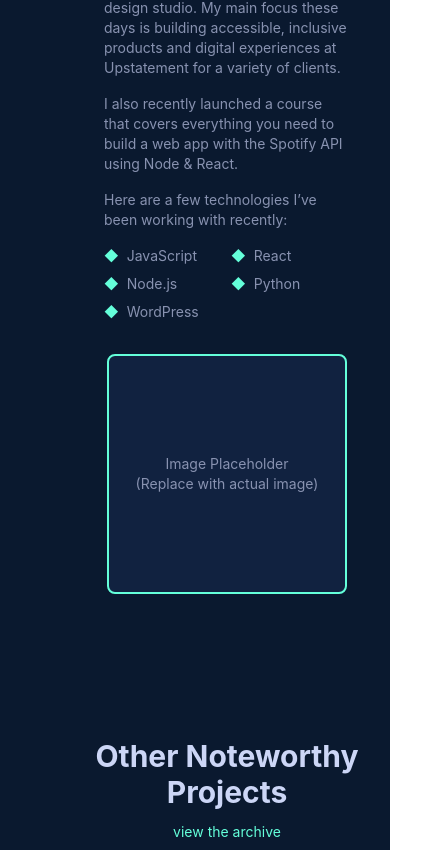
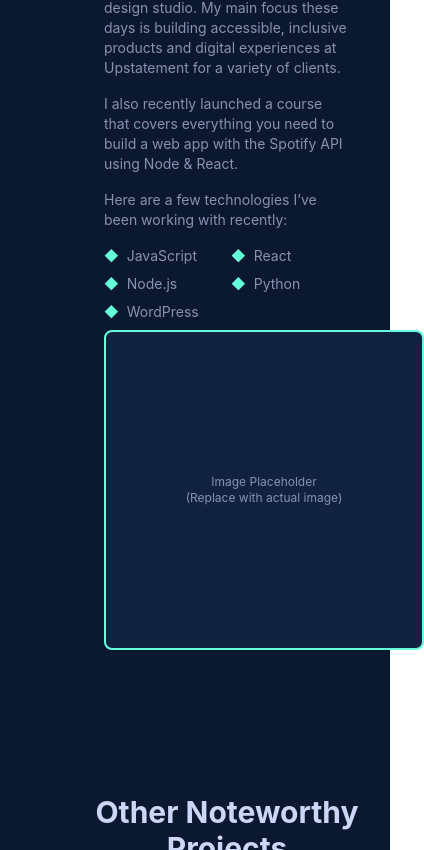
Before and after one commit to Pabelic1221/pabs-portfolio, a React (Create React App) app: page / in a window 390 px wide. Shown: the part 1234-2084 px from the top of the page, 424 px wide, since content can reach past the window. Built offline with nearby package versions, Linux system fonts and the light colour scheme.

Commit message:
Refactor About component layout for improved responsiveness and update image placeholder size

```diff
--- a/src/components/About.js
+++ b/src/components/About.js
@@ -11,14 +11,14 @@ function About() {
 
   return (
     <section id="about" className="py-16 bg-navy text-white">
-      <div className="max-w-7xl mx-auto px-6">
+      <div className="max-w-5xl mx-auto px-6">
         <h2 className="text-3xl font-semibold text-green mb-8">
           <span className="text-green mr-2">01.</span> About Me
         </h2>
 
         {/* Unified content container with margins */}
         <div className="mx-4 md:mx-10">
-          <div className="grid grid-cols-1 md:grid-cols-2 gap-8">
+          <div className="grid grid-cols-1 md:grid-cols-2 gap-2">
             {/* Left Column: Text Content */}
             <div
               className="space-y-4"
@@ -46,14 +46,14 @@ function About() {
               </ul>
             </div>
 
-            {/* Right Column: Square Image Placeholder */}
+            {/* Right Column: Larger Square Image Placeholder */}
             <div
               className="relative"
               data-aos="fade-left"
               data-aos-delay="200"
             >
-              <div className="w-60 h-60 bg-light-navy rounded-lg flex items-center justify-center border-2 border-green mx-auto">
-                <span className="text-slate text-sm text-center">
+              <div className="w-80 h-80 bg-light-navy rounded-lg flex items-center justify-center border-2 border-green mx-auto">
+                <span className="text-slate text-xs text-center">
                   Image Placeholder
                   <br />
                   (Replace with actual image)
```
